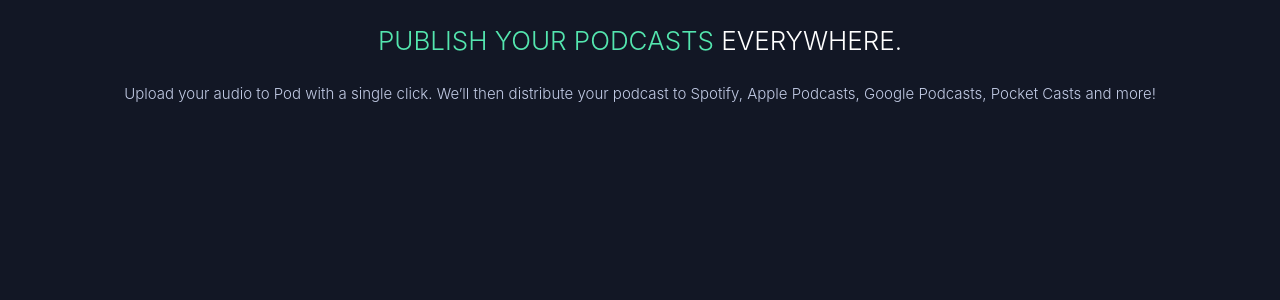
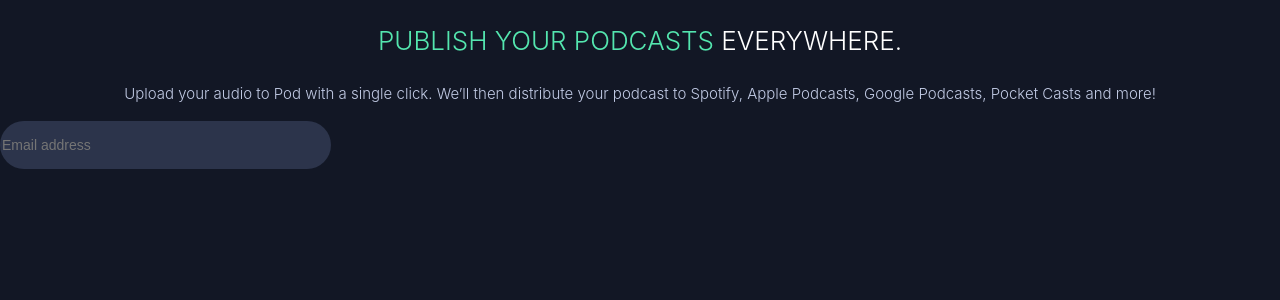
Before and after one commit to dialectrical/pod-request-access-landing-page, a React (Create React App) app: page / in a window 1280 px wide. Shown: the top 300 px of the page. Built offline with nearby package versions, Linux system fonts and the light colour scheme; a web font is replaced by a local one.

Commit message:
feat: styled StyledTextInput

```diff
--- a/src/App.js
+++ b/src/App.js
@@ -1,6 +1,7 @@
 import { StyledHeader } from "./components/styles/StyledHeader";
 import { StyledSubHeader } from "./components/styles/StyledSubHeader";
 import { StyledText } from "./components/styles/StyledText";
+import { StyledTextInput } from "./components/styles/StyledTextInput";
 
 function App() {
   return (
@@ -13,6 +14,7 @@ function App() {
         podcast to Spotify, Apple Podcasts, Google Podcasts, Pocket Casts and
         more!
       </StyledText>
+      <StyledTextInput placeholder="Email address" />
     </div>
   );
 }
--- a/src/components/styles/StyledTextInput.js
+++ b/src/components/styles/StyledTextInput.js
@@ -0,0 +1,12 @@
+import styled from "styled-components";
+
+export const StyledTextInput = styled.input`
+  background-color: var(--background-secondary-color);
+  color: var(--content-color);
+  width: 327px;
+  height: 46px;
+  border: none;
+  border-radius: 28px;
+  font-size: 14px;
+  line-height: 28px;
+`;
```
